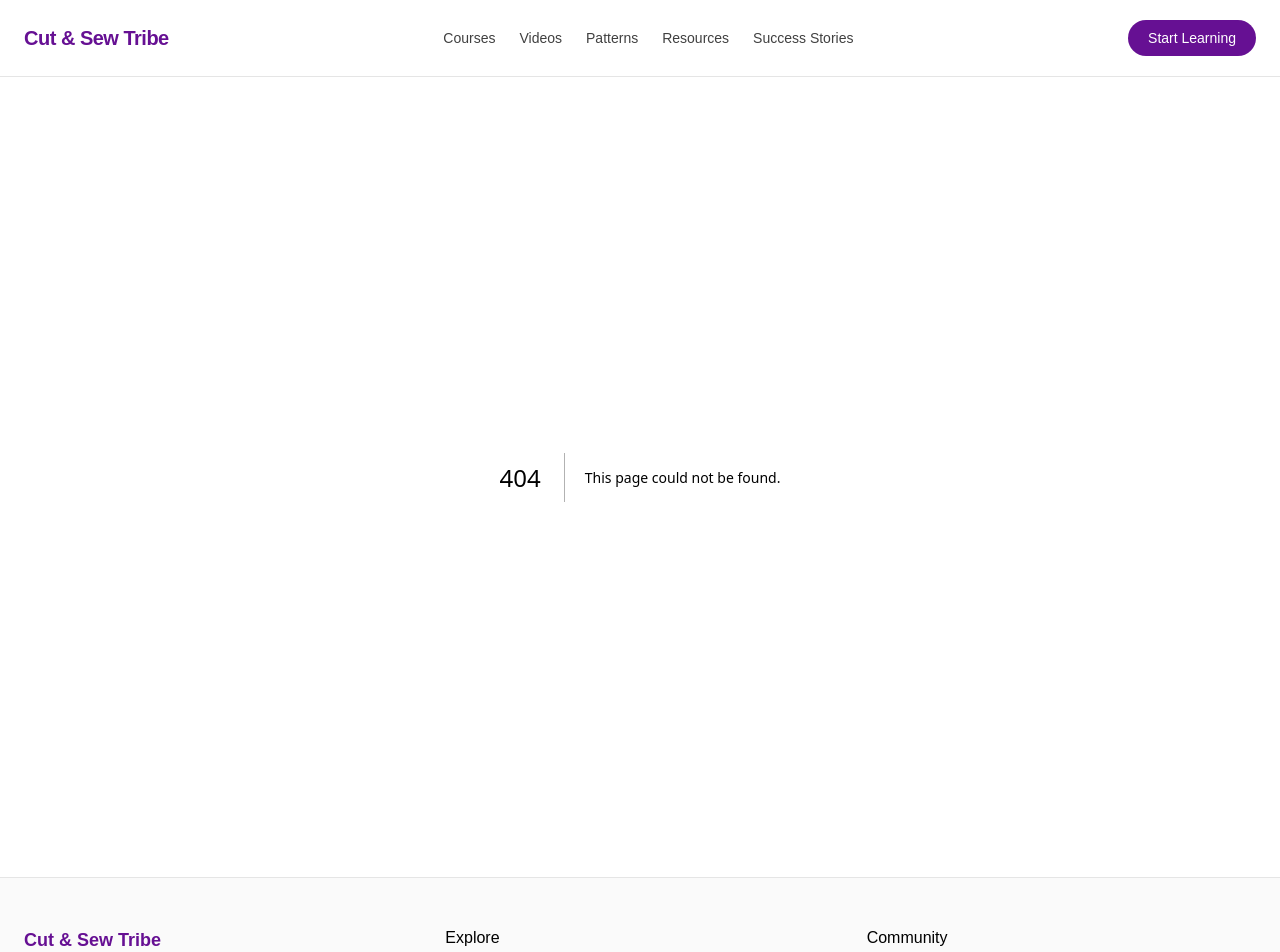
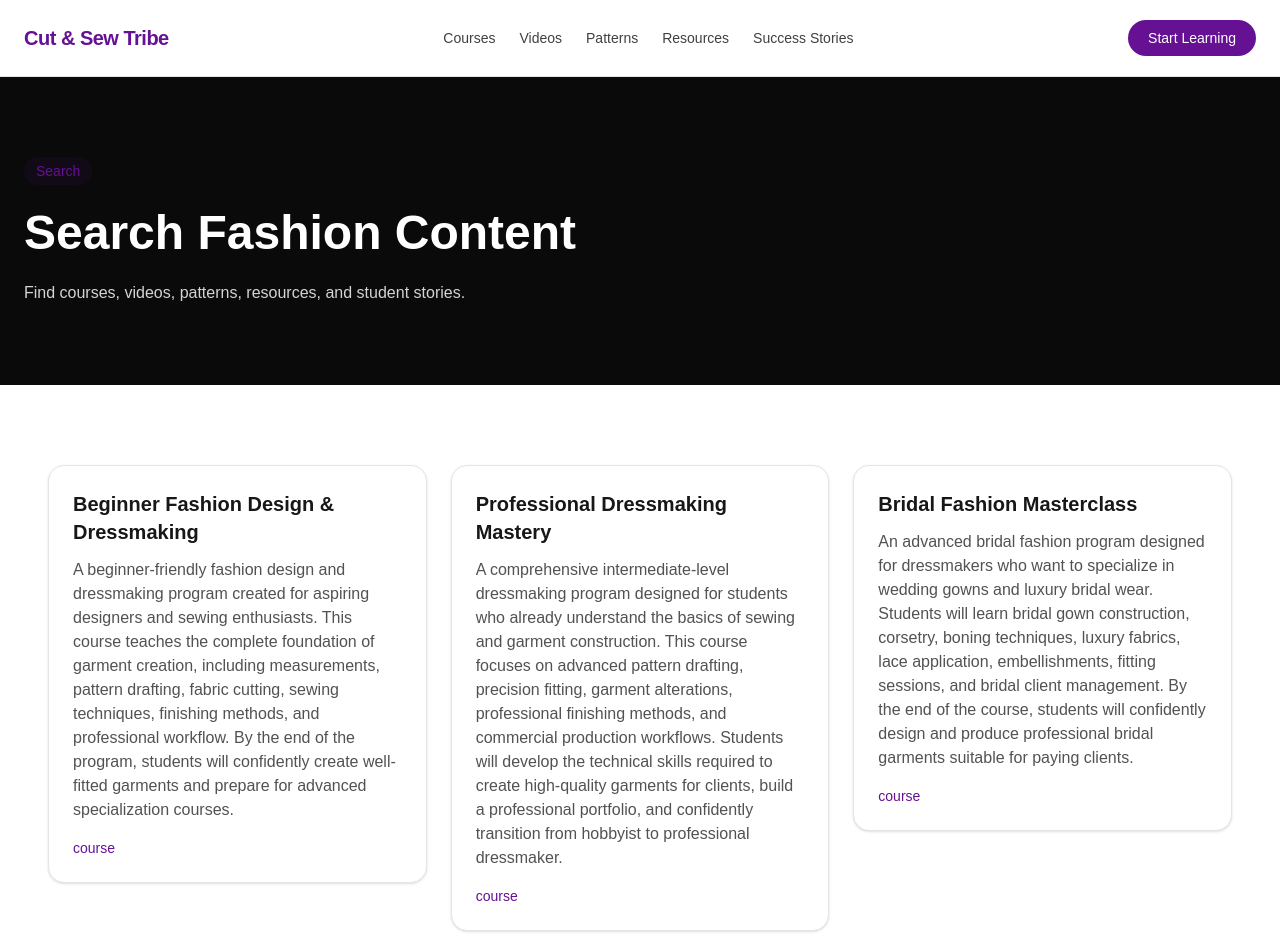
Before and after one commit to CutAndSewTribe/cut-and-sew-tribe, a Next.js app: page /search in a window 1280 px wide. Before the commit this address had no page. Shown: the top 952 px of the page. Built offline with nearby package versions, Linux system fonts and the light colour scheme.

Commit message:
Create search results page

```diff
--- /dev/null
+++ b/src/app/search/page.tsx
@@ -0,0 +1,84 @@
+import Link from "next/link";
+
+import {
+  Container,
+  Section,
+} from "@/components/ui";
+
+import {
+  ContentGrid,
+  ContentCard,
+  PageHero,
+} from "@/components/shared";
+
+import { searchSite } from "@/features/search/services/content-search.service";
+
+
+export default async function SearchPage({
+  searchParams,
+}: {
+  searchParams: Promise<{
+    q?: string;
+  }>;
+}) {
+
+  const { q = "" } = await searchParams;
+
+
+  const results = searchSite(q);
+
+
+  return (
+    <div>
+
+
+      <PageHero
+        label="Search"
+        title={
+          q
+            ? `Results for "${q}"`
+            : "Search Fashion Content"
+        }
+        description="Find courses, videos, patterns, resources, and student stories."
+      />
+
+
+      <Section>
+
+        <Container>
+
+
+          <ContentGrid>
+
+
+            {results.map((result) => (
+
+              <Link
+                key={result.id}
+                href={result.url}
+                className="block"
+              >
+
+                <ContentCard
+                  title={result.title}
+                  description={result.description}
+                  meta={result.type}
+                />
+
+
+              </Link>
+
+            ))}
+
+
+          </ContentGrid>
+
+
+        </Container>
+
+      </Section>
+
+
+    </div>
+  );
+}
```
